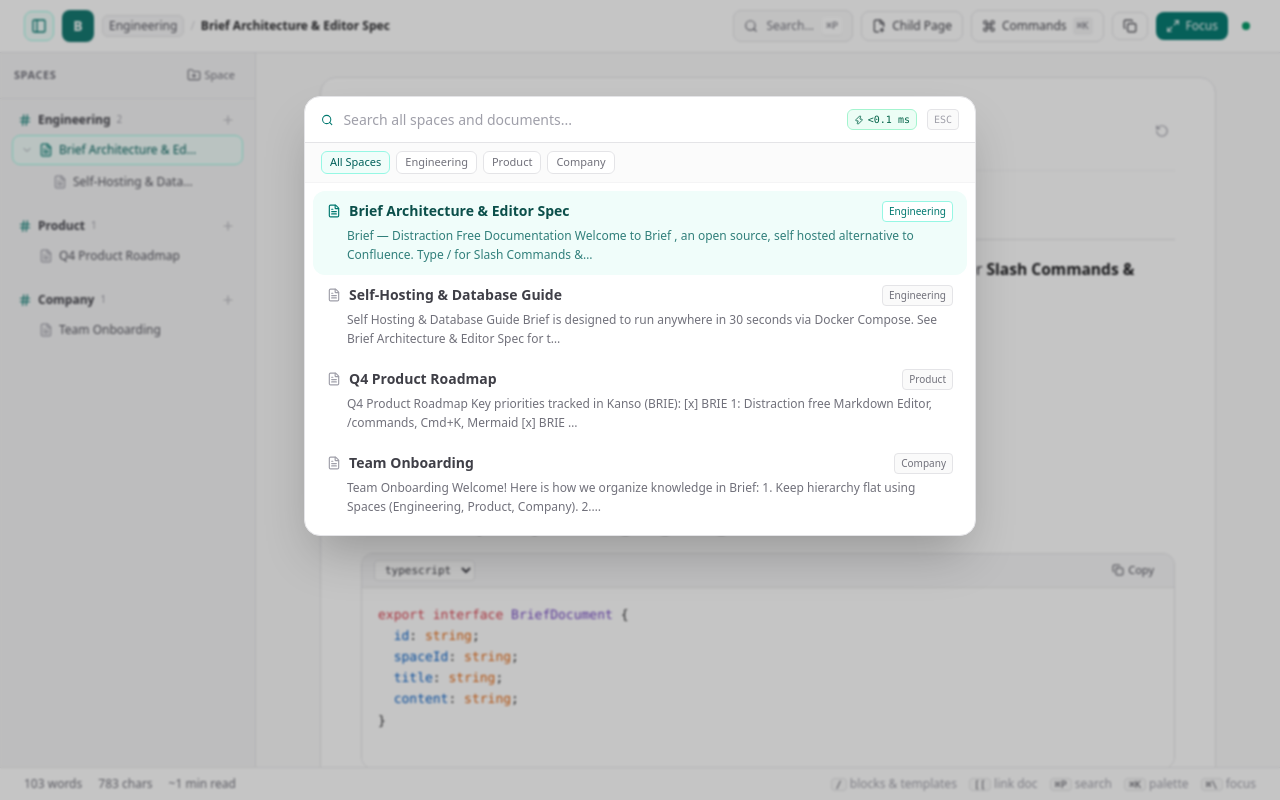
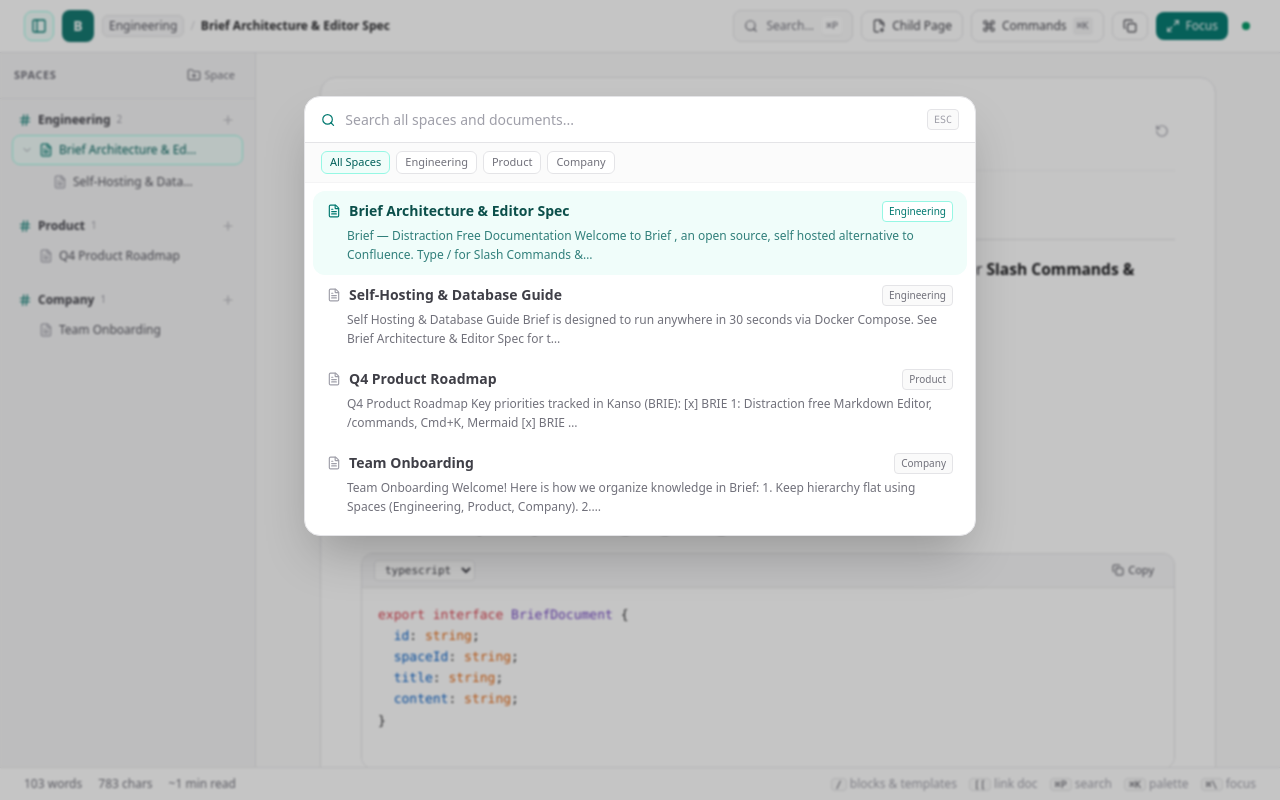
Before and after one commit to mxw02/brief, a Next.js app: page / in a window 1280 px wide. Both pictures are taken after a click on the button "Instant Search (Cmd+P)". Built offline with nearby package versions, Linux system fonts and the light colour scheme.

Commit message:
chore(search): remove latency badge from search modal (BRIE-3)

```diff
--- a/src/components/SearchModal.tsx
+++ b/src/components/SearchModal.tsx
@@ -1,7 +1,7 @@
 "use client";
 
 import { useEffect, useMemo, useRef, useState } from "react";
-import { FileText, Search, Zap } from "lucide-react";
+import { FileText, Search } from "lucide-react";
 import {
   searchDocuments,
   type SearchIndexedDoc,
@@ -66,7 +66,7 @@ export function SearchModal({
   const [activeIndex, setActiveIndex] = useState(0);
   const inputRef = useRef<HTMLInputElement>(null);
 
-  const { results, durationMs } = useMemo(
+  const { results } = useMemo(
     () => searchDocuments(index, query, selectedSpaceId),
     [index, query, selectedSpaceId]
   );
@@ -144,10 +144,6 @@ export function SearchModal({
             placeholder="Search all spaces and documents..."
             className="w-full bg-transparent text-sm text-zinc-900 placeholder:text-zinc-400 focus:outline-none"
           />
-          <span className="inline-flex shrink-0 items-center gap-1 rounded-md border border-emerald-200 bg-emerald-50 px-1.5 py-0.5 font-mono text-[10px] font-medium text-emerald-800">
-            <Zap className="h-2.5 w-2.5" />
-            {durationMs < 0.1 ? "<0.1" : durationMs.toFixed(1)} ms
-          </span>
           <kbd className="rounded border border-zinc-200 bg-zinc-50 px-1.5 py-0.5 font-mono text-[10px] text-zinc-400">
             ESC
           </kbd>
```
